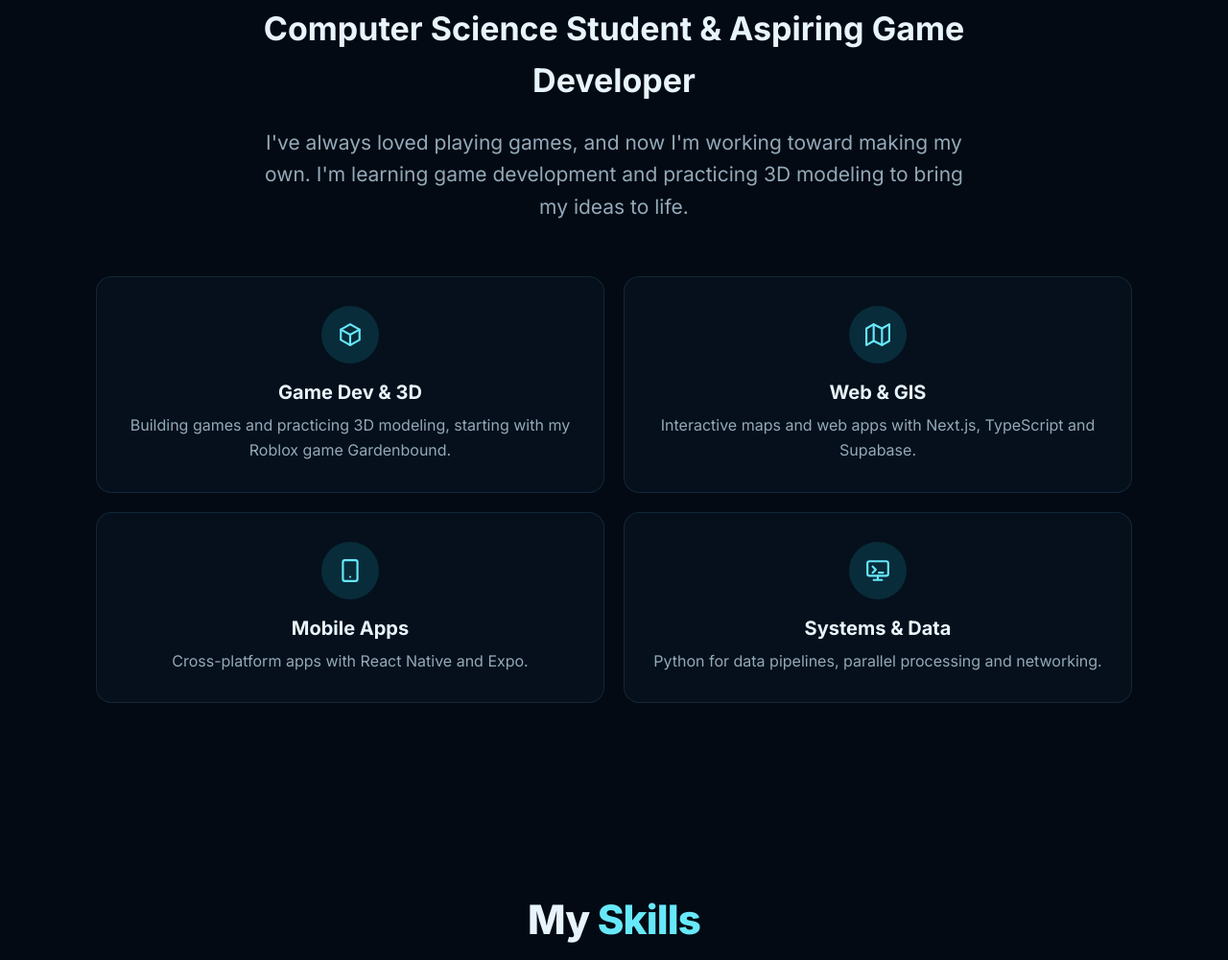
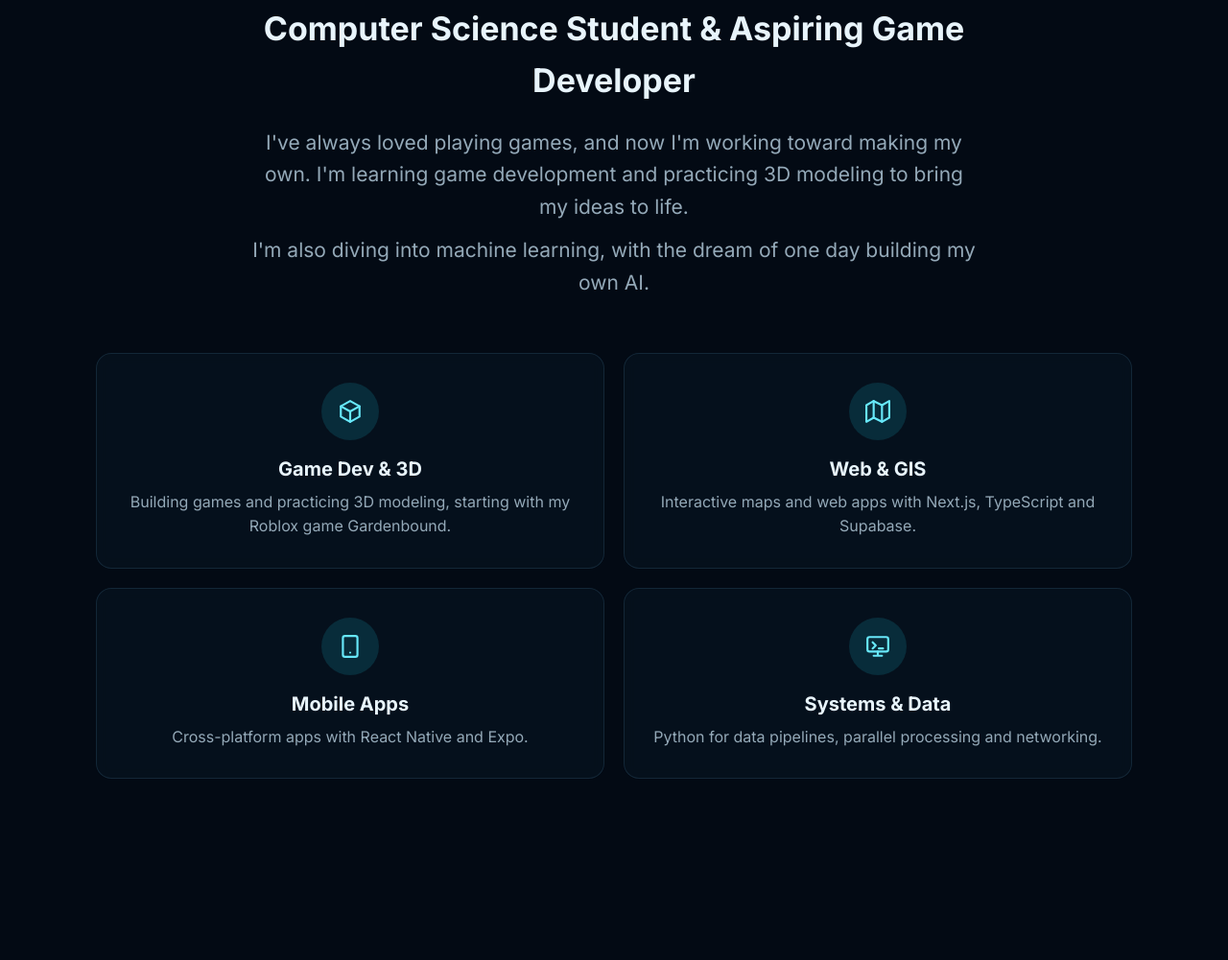
Before and after one commit to Abylon10/Abylon10.github.io, a plain HTML site: page index.html in a window 1280 px wide. Shown: the part 1189-2190 px from the top of the page at 96% size. Drawn offline with Linux system fonts and the light colour scheme.

Commit message:
Add machine learning goal to About Me
Co-Authored-By: Claude Opus 5.5 <noreply@anthropic.com>
Claude-Session: https://claude.ai/code/session_01HMtgmPrWCNuqENAwHBZbaL

```diff
--- a/index.html
+++ b/index.html
@@ -318,6 +318,7 @@
       <div class="about-text reveal">
         <h3>Computer Science Student &amp; Aspiring Game Developer</h3>
         <p>I've always loved playing games, and now I'm working toward making my own. I'm learning game development and practicing 3D modeling to bring my ideas to life.</p>
+        <p>I'm also diving into machine learning, with the dream of one day building my own AI.</p>
       </div>
       <div class="features">
           <div class="card feature reveal">
```
